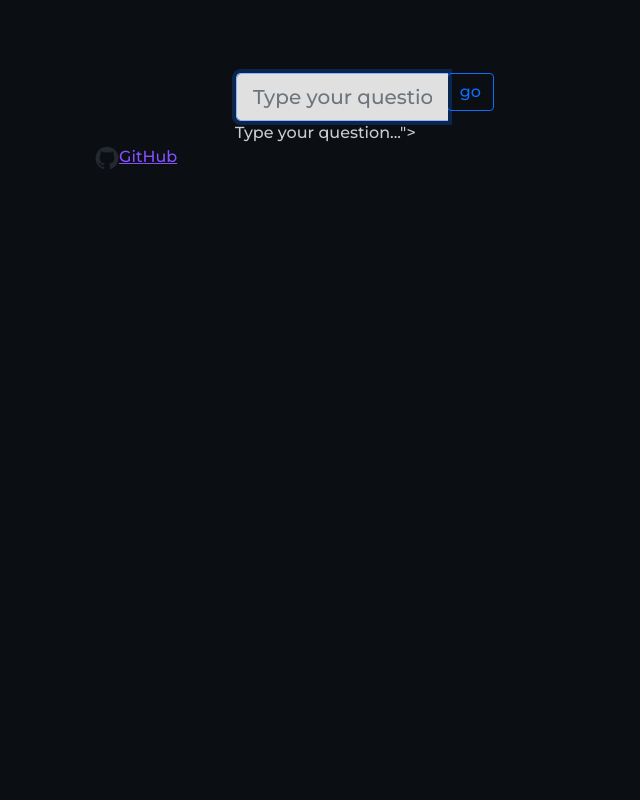
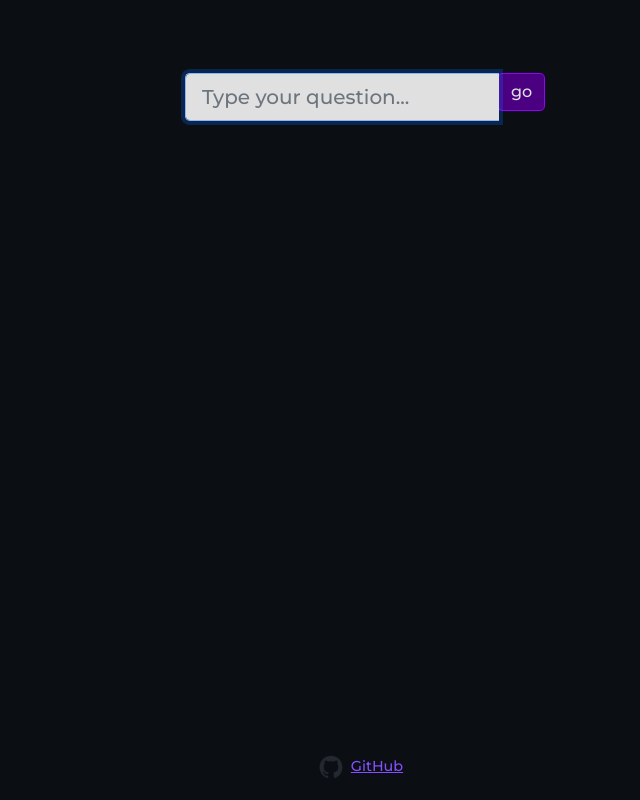
Before and after one commit to aremmell/magic-eightball, a PHP site: page / in a window 1280 px wide. Shown: the whole page, without its empty margins (275-915 px from the left). Run offline with PHP 8.4, Linux system fonts and the light colour scheme.

Commit message:
Fix what appears to be bad choices in an earlier merge.

```diff
--- a/web/css/eb.css
+++ b/web/css/eb.css
@@ -35,8 +35,6 @@ span.prev-question {
     word-wrap: normal;
 }
 
-/*echo "<spanc class=\"answer-intro\">8-Ball says: <span class=\"answer-text\"$answer</span>";*/
-
 span.answser-intro {
     font-style: bold;
 }
@@ -62,7 +60,7 @@ span.error_mode {
     margin-top: 1.5rem;
 }
 
-#eb-input-text {
+#eb-question-taker {
     border-top-right-radius: 0;
     border-bottom-right-radius: 0;
     border-right-width: 0;
@@ -87,10 +85,6 @@ span.error_mode {
         border-color: #e0e0e0 !important;
         color: #e0e0e0 !important;
     }
-
-#eb-question-field {
-
-}
 
 #eb-footer {
     position: absolute;
--- a/web/index.php
+++ b/web/index.php
@@ -79,7 +79,6 @@ if (!empty($answer_pl)) {
 </head>
 
 <body>
-
     <div id="eb-header">
         <div id="eb-previous-question">
             <?php if ($error_mode !== true) {
@@ -102,17 +101,14 @@ if (!empty($answer_pl)) {
             </div>
         </div>
 
-        <!-- Bootstrap 5 -->
-        <script src="https://cdn.jsdelivr.net/npm/bootstrap@5.0.2/dist/js/bootstrap.bundle.min.js" integrity="sha384-MrcW6ZMFYlzcLA8Nl+NtUVF0sA7MsXsP1UyJoMp4YLEuNSfAP+JcXn/tWtIaxVXM" crossorigin="anonymous"></script>
-
         <div id="eb-form-container" class="container">
             <div class="row justify-content-center">
-                <div class="col col-6">
+                <div class="col col-sm2">
                     <form action="index.php" method="get" class="form-inline needs-validation" novalidate>
                         <div id="eb-question-group" class="input-group input-group-lg">
-                            <input type="text" class="form-control" id="eb-input-text" name="q" placeholder="Type your question..." autocomplete="off" autofocus required>
+                            <input type="text" class="form-control xm_auto" id="eb-question-taker" name="q" placeholder="Type your question..." autocomplete="off" autofocus required>
                             <div class="input-group-append">
-                                <button type="submit" id="eb-input-button" class="btn btn-outline-primary">go</button>
+                                <button type="submit" id="eb-submit-button" class="btn btn-outline-primary">go</button>
                             </div>
                             <div class="valid-feedback">
                                 <span>Lookin' good.</span>
@@ -120,12 +116,12 @@ if (!empty($answer_pl)) {
                             <div class="invalid-feedback">
                                 <span>Can't get an answer without a question...</span>
                             </div>
-                            <label class="sr-only" for="q">Type your question..."></label>
                         </div>
                     </form>
                 </div>
             </div>
 
+            <div id="eb-footer">
                 <span class="footer-entry">
                 <?php $clean_url = urldecode(github_url); ?>
                 <a href="<?php echo "$clean_url" ?>" target="_blank">
--- a/web/js/form.validation.js
+++ b/web/js/form.validation.js
@@ -8,7 +8,7 @@
                     evt.stopPropagation();
                     console.error("Form failed to validate!");
                 } else {
-                    let textInput = $("#eb-input-text");
+                    let textInput = $("#eb-question-taker");
                     let base64Text = btoa(textInput.val());
 
                     textInput.val(base64Text);
```
Also changed, not shown: 1 other file. Lines whose indentation alone changed are shown as unchanged.
